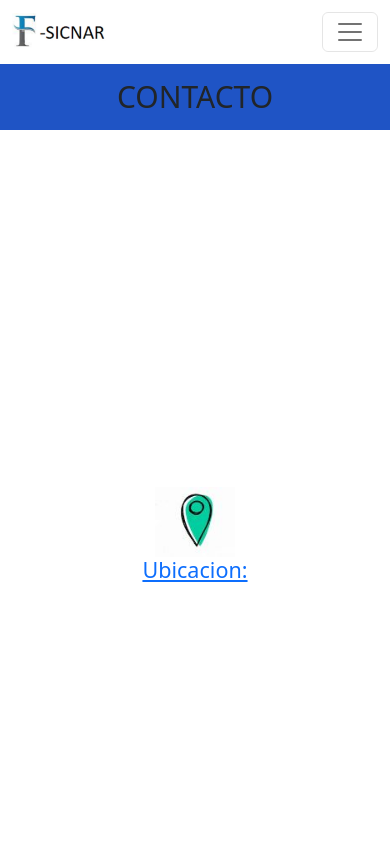
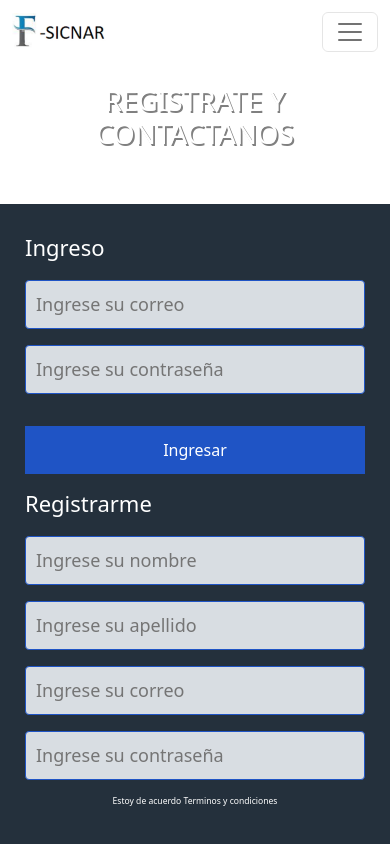
Before and after one commit to FrancisTenaglia/PF-Tenaglia, a website: page secciones/contactanos.html in a window 390 px wide. Shown: the top 844 px of the page. Drawn offline with nearby package versions, Linux system fonts and the light colour scheme.

Commit message:
Arreglitos

```diff
--- a/css/style.css
+++ b/css/style.css
@@ -112,24 +112,18 @@ p {
   padding: 20px; }
 
 /* seccion contacto */
-.titulo {
-  grid-area: titulo;
-  width: 100%;
-  height: 100%; }
 
 .h1contactanos {
-  font-size: 30px;
   text-align: center;
-  background-color: #1f54c5;
-  padding: 15px; }
-
+}
 .containermain {
   display: grid;
   grid-template-columns: 1fr 1fr 1fr;
   grid-template-rows: 1fr 1fr;
   gap: 0px 0px;
   grid-auto-flow: row;
-  grid-template-areas: "ubicacion llamanos cargardatos"
+  grid-template-areas:
+  "ubicacion llamanos cargardatos"
  "escribinos seguinos cargardatos";
   padding: 25px;
   align-items: center;
@@ -141,11 +135,13 @@ p {
     width: 100%;
     grid-template-columns: 1fr;
     grid-template-rows: repeat(5, 1fr);
-    grid-template-areas: "ubicacion"
- "llamanos"
- "escribinos"
- "seguinos"
- "cargardatos"; } }
+    grid-template-areas:
+    "cargardatos"
+    "ubicacion"
+    "llamanos"
+    "escribinos"
+    "seguinos";}
+   }
 
 .ubicacion {
   grid-area: ubicacion;
@@ -226,7 +222,7 @@ p {
   }
   .c1-juegos{
     text-align: justify;
-    padding: 30px;
+    padding: 80px 30px;
     display: inline-block;
     width: 49%;
   }
@@ -255,6 +251,6 @@ p {
     .container-juegos {
       flex-wrap: wrap;
     }
-    .c1-juegos{
+    .c1-juegos .c2-juegos{
       width: auto;
     }}
--- a/secciones/contactanos.html
+++ b/secciones/contactanos.html
@@ -54,9 +54,11 @@
       </nav>
     </header>
     <main>
-      <div class="titulo">
-        <h1 class="h1contactanos">CONTACTO</h1>
+      <div class="seccionindex1">
+        <h1 class="seccionindex1_h1 h1contactanos">REGISTRATE Y CONTACTANOS
+        </h1>
       </div>
+
       <div class="containermain">
         <div class="ubicacion">
           <img src="../fotos/ubicacion.JPG" alt="" style="width: 80px">
@@ -86,29 +88,31 @@
         </div>
         <div class="cargardatos">
           <section class="form-register">
-            <h4 class="h4">Formulario de registro</h4>
+            <h4 class="h4">Ingreso</h4>
+            <input class="controls" type="email" name="correo" id="correoi" placeholder="Ingrese su correo">
+            <input class="controls" type="password" name="passwd" id="passwdi" placeholder="Ingrese su contraseña">
+            <input class="botons" type="submit" value="Ingresar">
+            <h4 class="h4">Registrarme</h4>
             <input class="controls" type="text" name="nombres" id="nombres" placeholder="Ingrese su nombre">
             <input class="controls" type="text" name="apellidos" id="apellidos" placeholder="Ingrese su apellido">
-            <input class="controls" type="email" name="correo" id="correo" placeholder="Ingrese su correo">
-            <input class="controls" type="password" name="passwd" id="passwd" placeholder="Ingrese su contraseña">
+            <input class="controls" type="email" name="correo" id="correor" placeholder="Ingrese su correo">
+            <input class="controls" type="password" name="passwd" id="passwdr" placeholder="Ingrese su contraseña">
             <h5 class="pcontactanos">Estoy de acuerdo  <a href="#">Terminos y condiciones</a></h5>
             <input class="botons" type="submit" value="Registrar">
             <h5 class="pcontactanos"> <a href="#">Ya tengo cuenta?</a> </h5>
-            <input class="controls" type="email" name="correo" id="correo" placeholder="Ingrese su correo">
-            <input class="controls" type="password" name="passwd" id="passwd" placeholder="Ingrese su contraseña">
-            <input class="botons" type="submit" value="Ingresar">
           </section>
         </div>
       </div>
     </main>
 
-    <!-- JavaScript Bundle with Popper -->
-    <script src="https://cdn.jsdelivr.net/npm/ bootstrap@5.2.1/dist/js/bootstrap.bundle.min.js" integrity="sha384-u1OknCvxWvY5kfmNBILK2hRnQC3Pr17a+RTT6rIHI7NnikvbZlHgTPOOmMi466C8" crossorigin="anonymous">
-    </script>
-  </body>
   <footer>
     <div class="findex">
       <div class="footerindex"> © 2022</div>
     </div>
   </footer>
+
+    <!-- JavaScript Bundle with Popper -->
+    <script src="https://cdn.jsdelivr.net/npm/bootstrap@5.2.1/dist/js/bootstrap.bundle.min.js" integrity="sha384-u1OknCvxWvY5kfmNBILK2hRnQC3Pr17a+RTT6rIHI7NnikvbZlHgTPOOmMi466C8" crossorigin="anonymous">
+    </script>
+  </body>
 </html>
```
Also changed, not shown: secciones/desarrollo.html (+4 -3 lines), secciones/innovacion.html (+2 -2 lines), secciones/juegos.html (+7 -4 lines).
